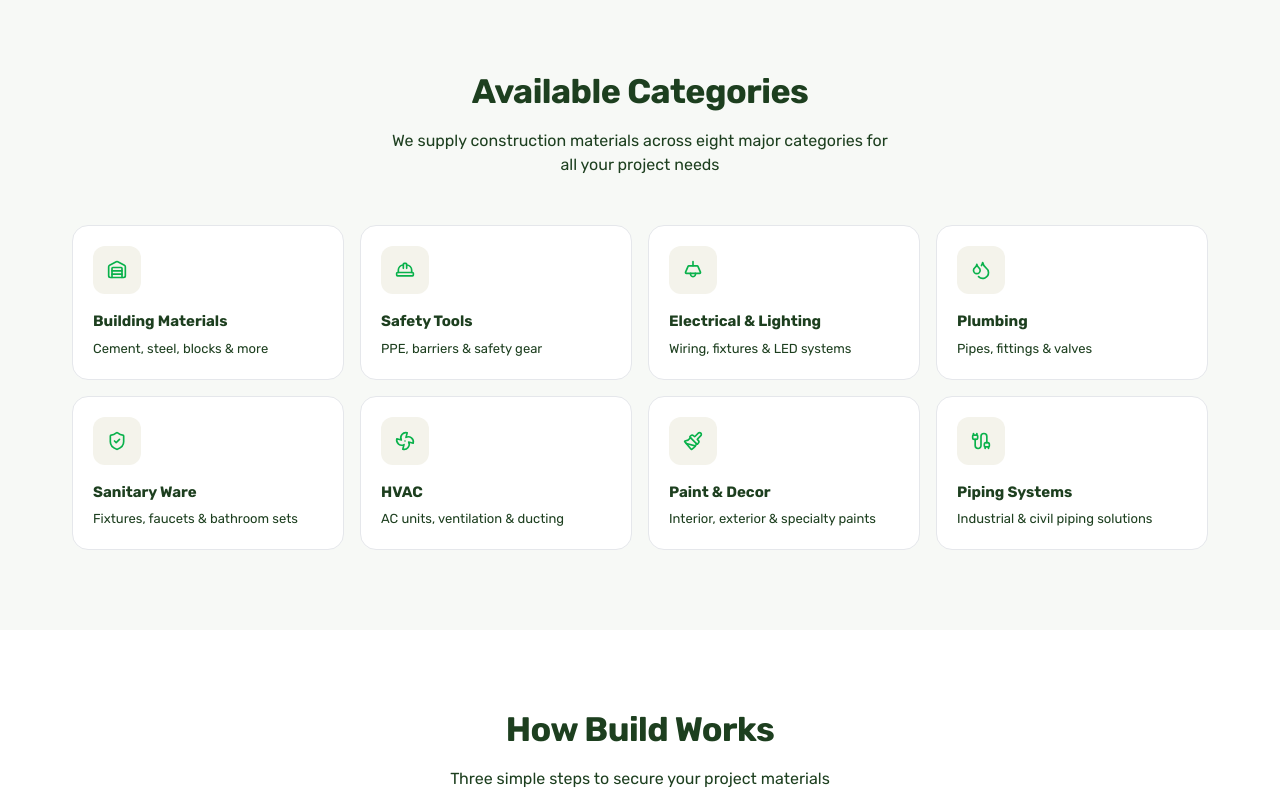
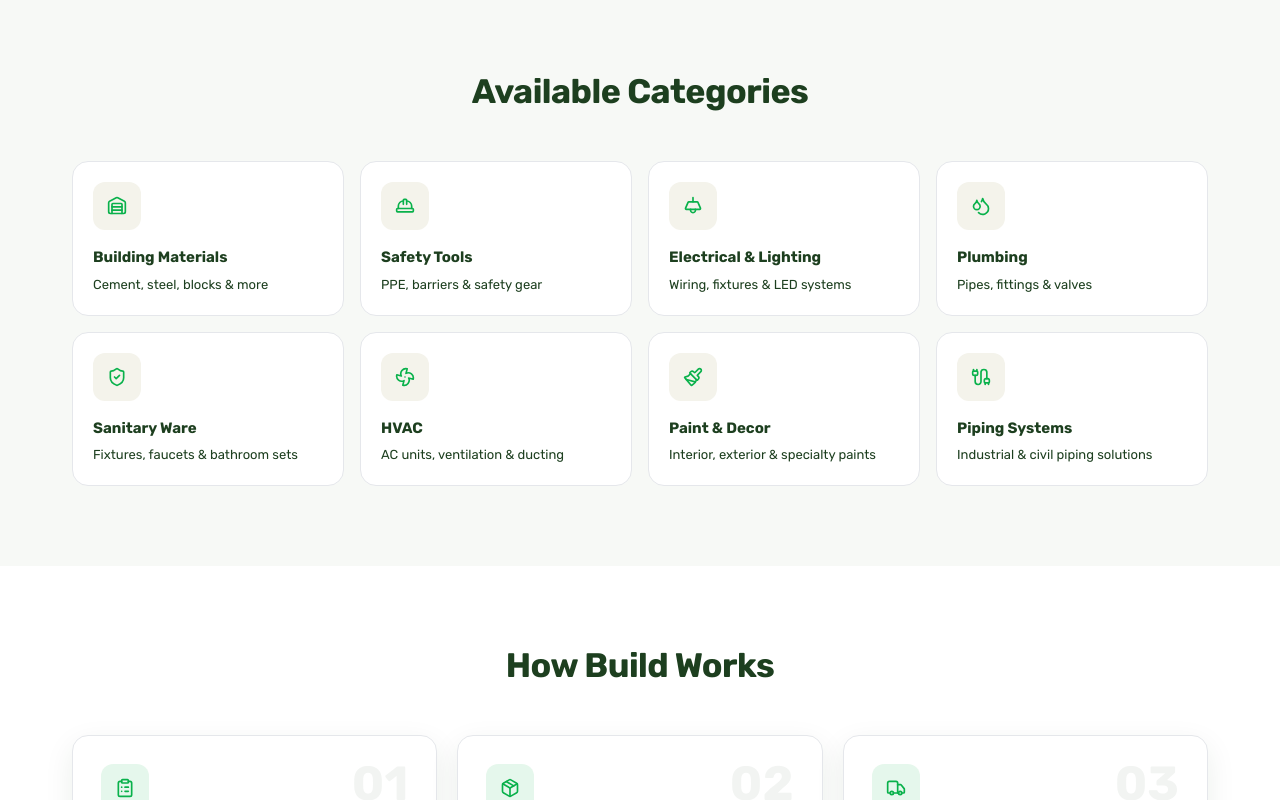
Before and after one commit to sulaimanalsuqub/buildsaudi, a Next.js app: page / in a window 1280 px wide. Shown: the part 900-1700 px from the top of the page. Built offline with nearby package versions, Linux system fonts and the light colour scheme; no server answers.

Commit message:
remove subtitle descriptions from catalog and how-it-works sections
Co-Authored-By: Claude Sonnet 4.6 <noreply@anthropic.com>

```diff
--- a/components/sections/home-content.tsx
+++ b/components/sections/home-content.tsx
@@ -212,7 +212,6 @@ export function HomeContent({ isRtl = false }: HomeContentProps) {
         <Container>
           <div className="text-center">
             <h2 className="type-section-title mx-auto text-brand-dark">{t.catalogTitle}</h2>
-            <p className="mx-auto mt-4 max-w-lg text-base text-brand-dark/58">{t.catalogSub}</p>
           </div>
 
           <div className="mt-12 grid grid-cols-2 gap-4 md:grid-cols-3 lg:grid-cols-4">
@@ -240,7 +239,6 @@ export function HomeContent({ isRtl = false }: HomeContentProps) {
         <Container>
           <div className="text-center">
             <h2 className="type-section-title mx-auto text-brand-dark">{t.howTitle}</h2>
-            <p className="mx-auto mt-4 max-w-lg text-base text-brand-dark/58">{t.howSub}</p>
           </div>
 
           <div className="mt-12 grid gap-5 md:grid-cols-3">
```
